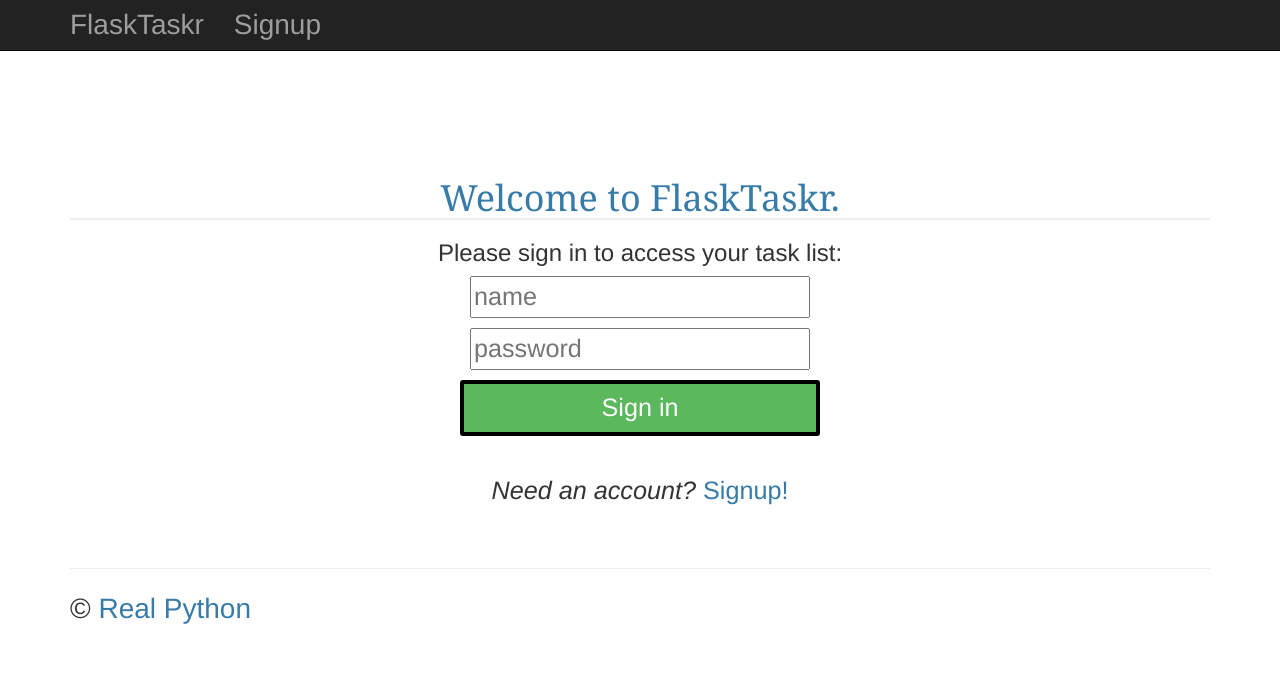
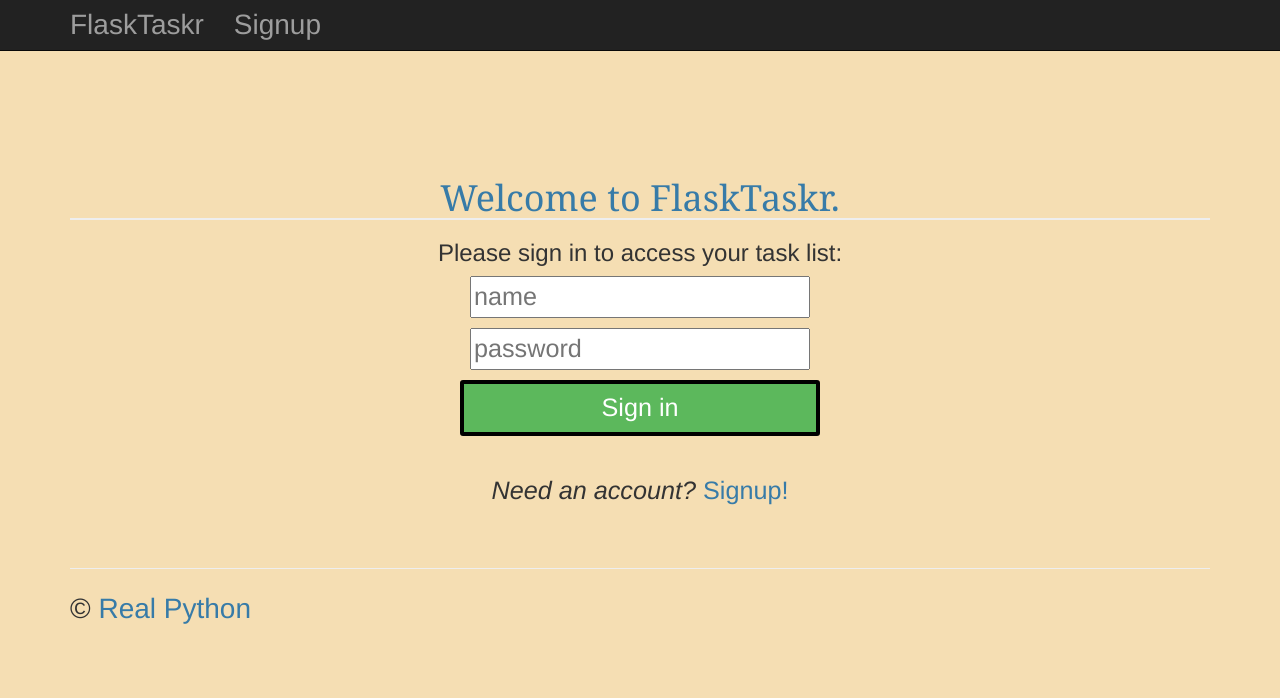
Before and after one commit to n0execution/flasktaskr, a Flask app: page / in a window 1280 px wide. Shown: the top 698 px of the page. Run offline with Flask 2, Linux system fonts and the light colour scheme; some libraries are stand-ins or nearby versions.

Commit message:
changed some styles

```diff
--- a/project/static/css/main.css
+++ b/project/static/css/main.css
@@ -1,6 +1,6 @@
 body {
 	padding: 60px 0;
-	background: #ffffff;
+	background: wheat;
 }
 
 
```
